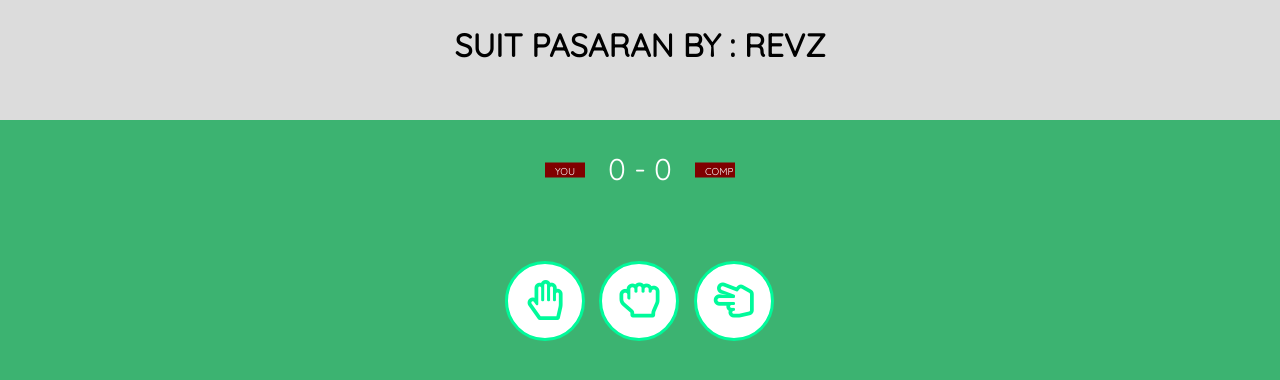
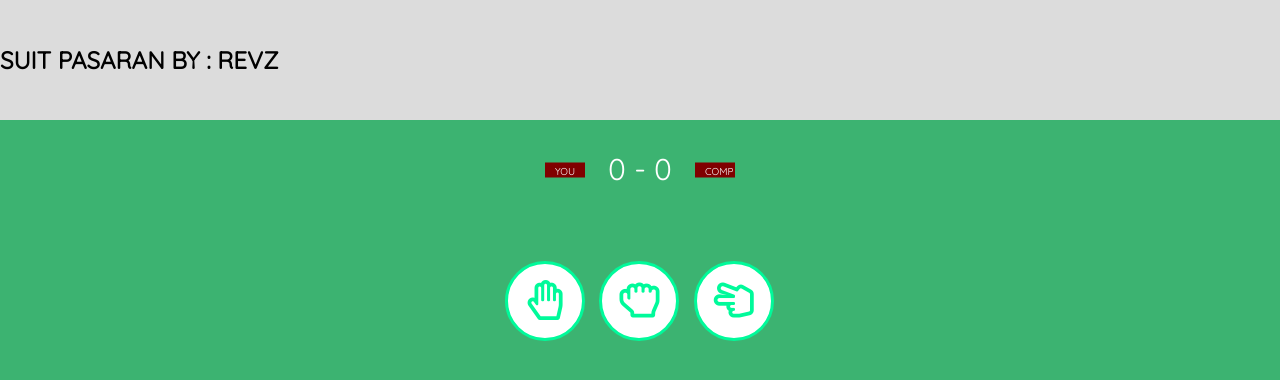
Before and after one commit to WhatTheSemvak/revz-minigames, a plain HTML site: page suit.html in a window 1280 px wide. Drawn offline with Linux system fonts and the light colour scheme.

Commit message:
Update suit.html

```diff
--- a/suit.html
+++ b/suit.html
@@ -9,7 +9,7 @@
 </head>
 <body>
     <header class="header">
-        <h1>SUIT PASARAN BY : REVZ</h1>
+        <h2>SUIT PASARAN BY : REVZ</h2>
     </header>
     <div class="container">
         <div class="score-container">
```
